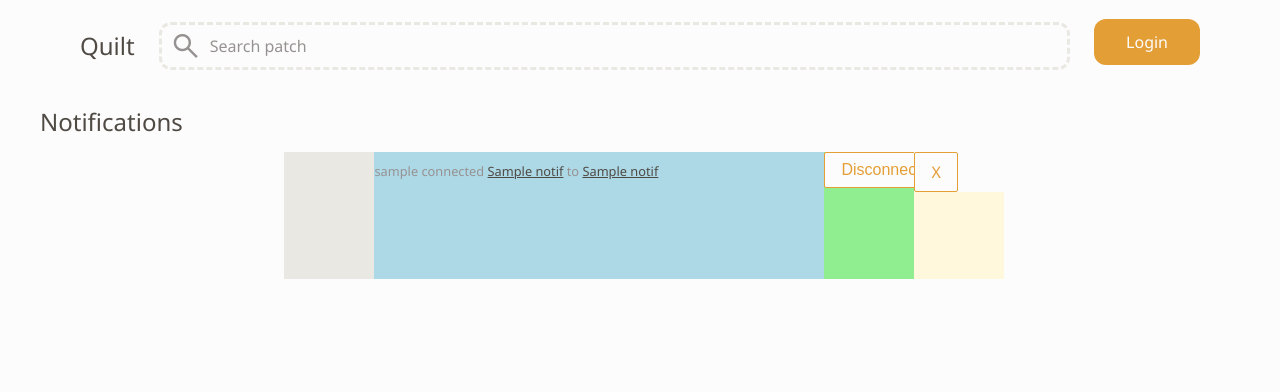
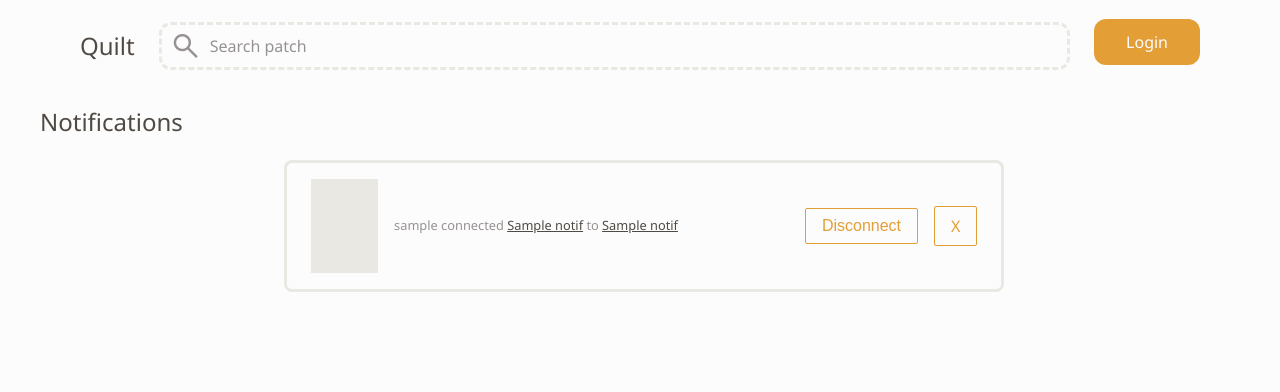
Before and after one commit to CSCI-5117-F26/developing-the-interactive-web-project-1-group-5, a Flask app: template src/developing_the_interactive_web_project_1_group_5/templates/notifications.html in a window 1280 px wide. Shown: the top 392 px of the page. Run offline with Flask 3, Linux system fonts and the light colour scheme; the template is opened without the code that fills it: most values are stand-ins (such as "Sample title", 1, 10 or a date in 2020); some libraries are stand-ins or nearby versions; some web fonts are replaced.

Commit message:
css notifs

```diff
--- /dev/null
+++ b/src/developing_the_interactive_web_project_1_group_5/static/css/notif-style.css
@@ -0,0 +1,24 @@
+.notif-content {
+  display: flex;
+  flex-direction: row;
+  flex-wrap: nowrap;
+  align-items: center;
+  width: 100%;
+  box-sizing: border-box;
+  padding: 1rem;
+  margin: 0.5rem 0;
+  border: 0.2rem solid #eae8e2;
+  border-radius: 8px;
+}
+
+.notif-content > div {
+  box-sizing: border-box;
+  padding: 0 0.5rem;
+}
+
+.notif-content .disconnect-button,
+.notif-content .notif-close {
+  flex: 0 0 auto;
+  width: auto;
+  white-space: nowrap;
+}
--- a/src/developing_the_interactive_web_project_1_group_5/static/css/style.css
+++ b/src/developing_the_interactive_web_project_1_group_5/static/css/style.css
@@ -1,6 +1,6 @@
 /* ALl PAGES */
 :root {
-    --text-color: #4F4A44;
+  --text-color: #4f4a44;
   --background-color: #fdfcfc;
   --sub-background-color: #eae8e2;
   --secondary-text-color: #979292;
@@ -40,7 +40,8 @@ h2 {
   background-color: transparent;
 }
 
-p, .p {
+p,
+.p {
   font-size: 0.8rem;
   color: var(--secondary-text-color);
   background-color: transparent;
@@ -170,7 +171,6 @@ nav {
 
 /* NAVIGATION BAR END */
 
-
 /* LANDING PAGE */
 
 #landing-hero-section {
@@ -204,8 +204,6 @@ nav {
   border-radius: 0.75rem;
 }
 
-
-
 #kickstart-section {
   display: flex;
   width: 100%;
@@ -218,7 +216,7 @@ nav {
   margin: 2rem 0;
 }
 
-#kickstart-section div{
+#kickstart-section div {
   background-color: inherit;
 }
 .pure-button:hover {
@@ -449,7 +447,7 @@ nav {
   background-color: transparent;
 }
 
-.radiotab:checked+.tab-label {
+.radiotab:checked + .tab-label {
   box-shadow: 0rem 0.1rem var(--accent-color);
 }
 
@@ -527,7 +525,7 @@ nav {
   padding: 0.75rem 2rem;
 }
 
-.pure-button::file-selector-button:hover{
+.pure-button::file-selector-button:hover {
   background-color: var(--light-accent);
 }
 
@@ -537,13 +535,12 @@ nav {
   border-radius: 0.75rem;
   border: var(--secondary-text-color);
   border-style: 0.2rem dashed var(--secondary-text-color);
-    color: var(--secondary-text-color)
+  color: var(--secondary-text-color);
 }
 
 .file-input:hover {
   color: var(--secondary-text-color);
 }
-
 
 .user-pfp {
   display: flex;
@@ -571,10 +568,10 @@ nav {
   padding: 2rem 0rem;
 }
 
-.node-buttons a, .node-buttons button {
+.node-buttons a,
+.node-buttons button {
   margin: 0.5rem;
 }
-
 
 .empty-scene-panel {
   align-items: center;
--- a/src/developing_the_interactive_web_project_1_group_5/templates/notifications.html
+++ b/src/developing_the_interactive_web_project_1_group_5/templates/notifications.html
@@ -2,19 +2,23 @@
 {% block title %}Notifications{% endblock %}
 
 {% block head %}
+<link rel="stylesheet" href="{{ url_for('static', filename='css/notif-style.css') }}">
+
 <meta name="csrf-token" content="{{ csrf_token() }}">
 {% endblock %}
 
 {% block body %}
 
 <div class="pure-g pure-u-1">
-    <div class="pure-u-1"><h1>Notifications</h1></div>
+    <div class="pure-u-1">
+        <h1>Notifications</h1>
+    </div>
 
     <div class="pure-u-1 pure-u-md-1-5"></div>
 
-    <div class="pure-u-1 pure-u-md-3-5 notif-box" style="background-color: gray;">
+    <div class="pure-u-1 pure-u-md-3-5 notif-box" ">
         {% if not notifs %}
-            <div class="pure-u-1">
+        <div class=" pure-u-1">
         <h2>You have no notifications</h2>
     </div>
     {% endif %}
@@ -26,35 +30,35 @@
         <h2>{{ dates[notif.notifid] }}</h2>
     </div>
     {% endif %}
-            {% if dates[notif.notifid] %}
-                <div class="pure-u-1">
-                    <h2>{{ dates[notif.notifid] }}</h2>
-                </div>
-            {% endif %}
 
-            <div class="pure-g notif-content" style="background-color: lightsalmon;">
-                <div class="pure-u-1-8 notif-pic" style="background-color: lightcoral;">
+    <div class="notif-content">
+        <div class="pure-u-1-8 notif-pic">
             {% if notif.profpicid %}
             <img class="pure-img" src="{{ url_for('get_image', image_id=notif.profpicid) }}" alt="profile picture">
             {% else %}
             <img class="pure-img" src="{{ url_for('static', filename ='img/temp_chungus.png') }}" alt="profile picture">
             {% endif %}
         </div>
-                <div class="pure-u-5-8 notif-text" style="background-color: lightblue;">
+        <div class="pure-u-5-8 notif-text">
             {% if notif.deleted %}
-                        <p>The connection between <a href="{{ url_for('view_node', node_id= notif.usernode) }}">{{notif.usertitle}}</a>
-                            and <a href="{{ url_for('view_node', node_id= notif.connectingnode) }}">{{notif.connectingtitle}}</a> has been removed</p>
+            <p>The connection between <a
+                    href="{{ url_for('view_node', node_id= notif.usernode) }}">{{notif.usertitle}}</a>
+                and <a href="{{ url_for('view_node', node_id= notif.connectingnode) }}">{{notif.connectingtitle}}</a>
+                has been removed</p>
             {% else %}
-                        <p>{{notif.username}} connected <a href="{{ url_for('view_node', node_id= notif.usernode) }}">{{notif.usertitle}}</a>
-                            to <a href="{{ url_for('view_node', node_id= notif.connectingnode) }}">{{notif.connectingtitle}}</a></p>
+            <p>{{notif.username}} connected <a
+                    href="{{ url_for('view_node', node_id= notif.usernode) }}">{{notif.usertitle}}</a>
+                to <a href="{{ url_for('view_node', node_id= notif.connectingnode) }}">{{notif.connectingtitle}}</a>
+            </p>
             {% endif %}
         </div>
-                <div class="pure-u-1-8 disconnect-button" style="background-color: lightgreen;">
+        <div class="pure-u-1-8 disconnect-button">
             {% if not notif.deleted %}
-                        <button class="pure-button" onclick="deleteConnection({{notif.usernode}}, {{notif.connectingnode}})">Disconnect</button>
+            <button class="pure-button"
+                onclick="deleteConnection({{notif.usernode}}, {{notif.connectingnode}})">Disconnect</button>
             {% endif %}
         </div>
-                <div class="pure-u-1-8 notif-close" style="background-color: cornsilk;">
+        <div class="pure-u-1-8 notif-close">
             <form action="{{ url_for('delete_notif', notif_id= notif.notifid)}}" method="post">
                 <input type="hidden" name="csrf_token" value="{{ csrf_token() }}">
                 <button type="submit" class="pure-button">X</button>
```
Lines whose indentation alone changed are shown as unchanged.
